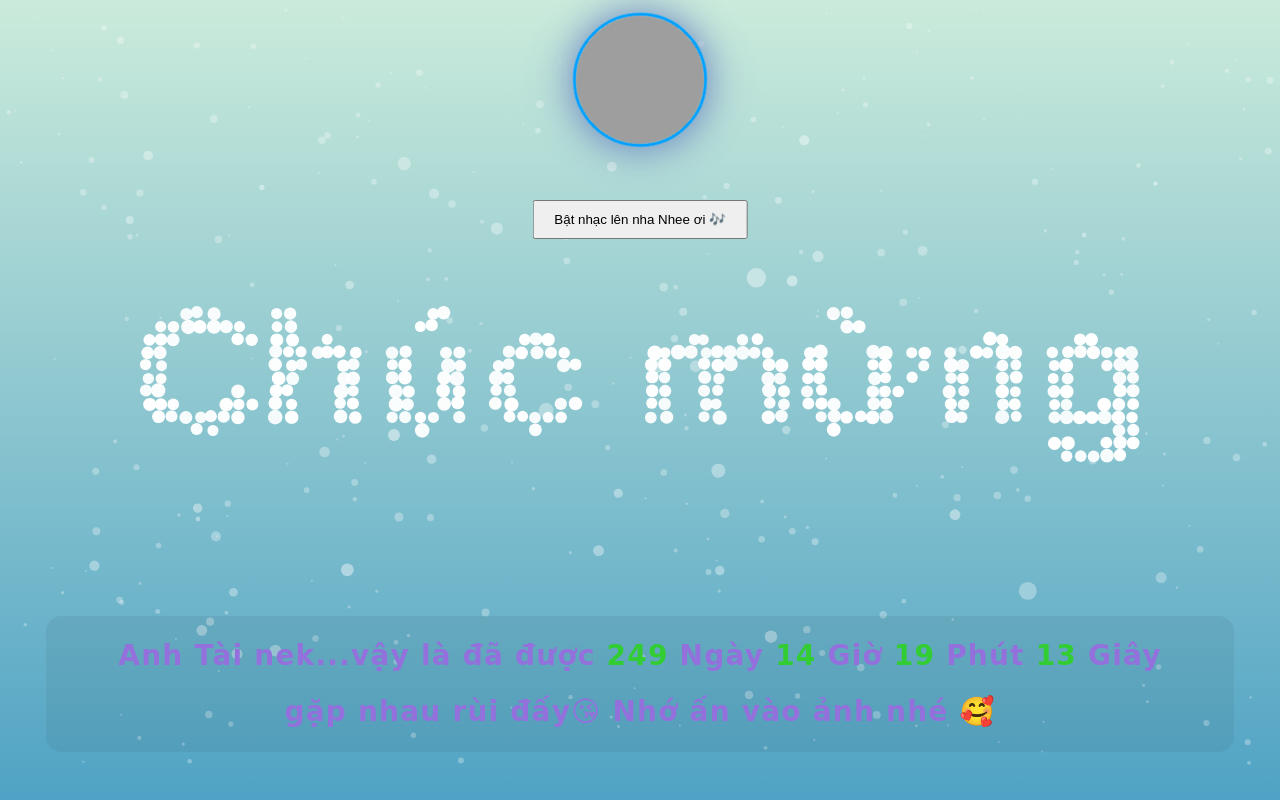
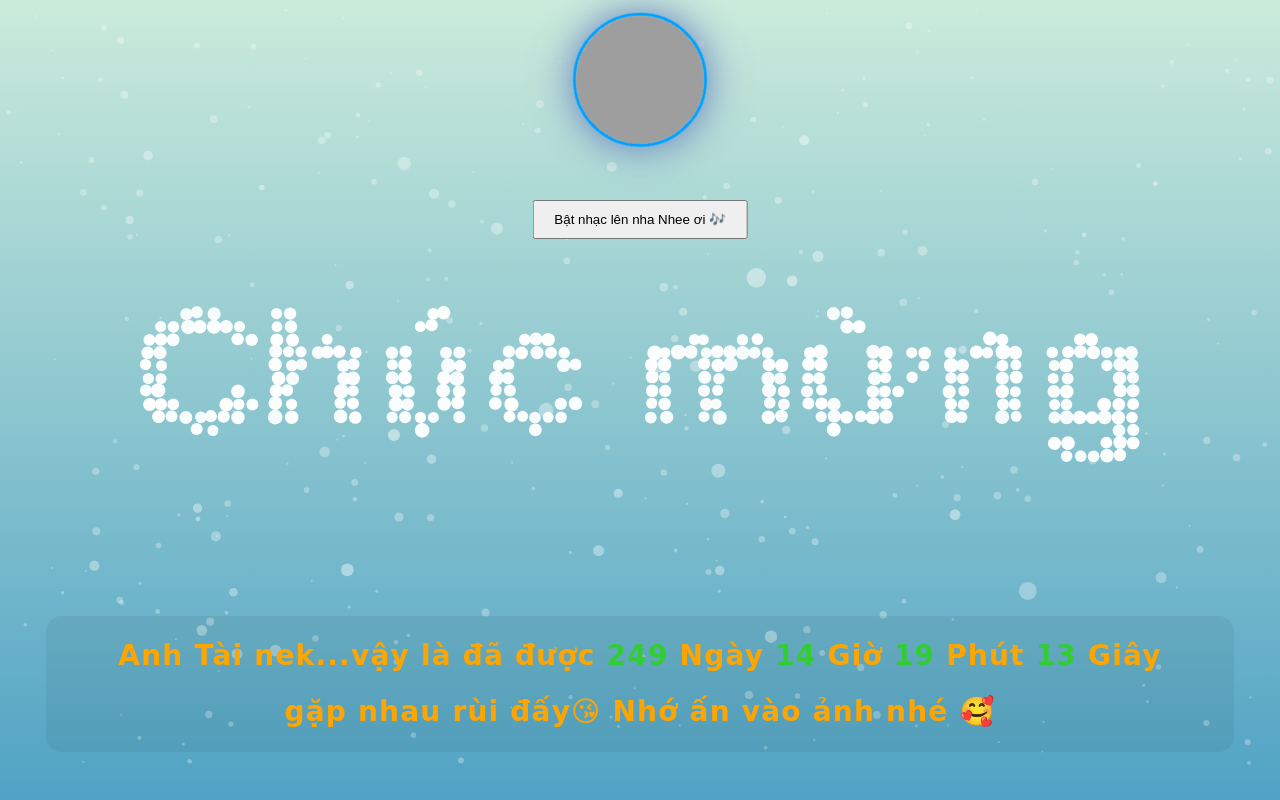
Before and after one commit to taihohoho/aa, a plain HTML site: page index.html in a window 1280 px wide. Drawn offline with Linux system fonts and the light colour scheme; grey boxes are pictures that could not be loaded; a web font is replaced by a local one.

Commit message:
Update index.html

```diff
--- a/index.html
+++ b/index.html
@@ -309,7 +309,7 @@
     </div>
 
     <canvas class="canvas" width="1820" height="905"></canvas>
-    <p class="text" style="color: #9370DB;">Anh Tài nek...vậy là đã được
+    <p class="text" style="color: #FFA500;">Anh Tài nek...vậy là đã được
         <span id="span_dt_dt"></span><br> gặp nhau rùi đấy😘 Nhớ ấn vào ảnh nhé 🥰
     </p>
     <script language="javascript">
```
